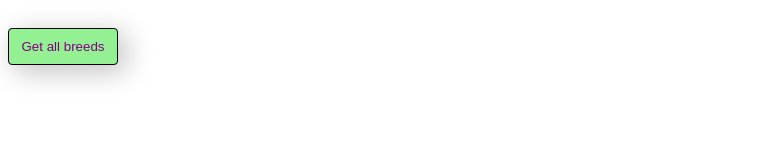
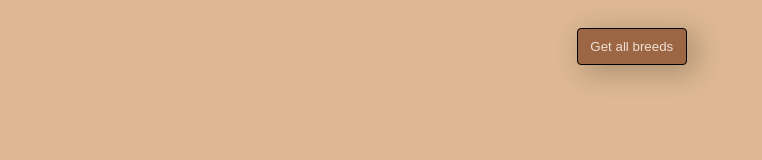
Before and after one commit to JoeProgrammer88/DogAPIWebsite, a plain HTML site: page index.html in a window 1280 px wide. Shown: the whole page, without its empty margins (0-762 px from the left). Drawn offline with Linux system fonts and the light colour scheme.

Commit message:
Update JS from after compiling TS

```diff
--- a/css/site.css
+++ b/css/site.css
@@ -1,27 +1,29 @@
-button {
-    color: aqua;
+* {
+    background-color: #ddb892;
 }
 
 button {
     margin-top: 1.5em;
     margin-bottom: 1.5em;
     width: 110px;
-    background-color: rgb(147, 241, 147);
-    color: purple;
+    background-color: #9c6644;
+    color: #ede0d4;
     border: 1px solid black;
     cursor: pointer;
     padding: 0.75em;
     border-radius: 0.3em;
     box-shadow: 7px 6px 28px 1px rgba(0, 0, 0, 0.24);
+    margin-left: 45%;
 }
 
 button:hover {
-    background-color: orange;
+    background-color: #7f5539;
+    color: #e6ccb2;
 }
 
 button:active {
-    color: white;
-    background-color: red;
+    color: #ddb892;
+    background-color: #b08968;
     transform: scale(0.9);
     /* Scaling button to 0.98 to its original size */
     box-shadow: 3px 2px 22px 1px rgba(0, 0, 0, 0.24);
--- a/js/main.js
+++ b/js/main.js
@@ -12,4 +12,7 @@ window.onload = function () {
     getAllBreedsButton.onclick = getAllBreeds;
 };
 function getAllBreeds() {
+    fetch('https://api.thedogapi.com/v1/breeds')
+        .then(function (response) { return response.json(); })
+        .then(function (data) { return console.log(data); });
 }
```
